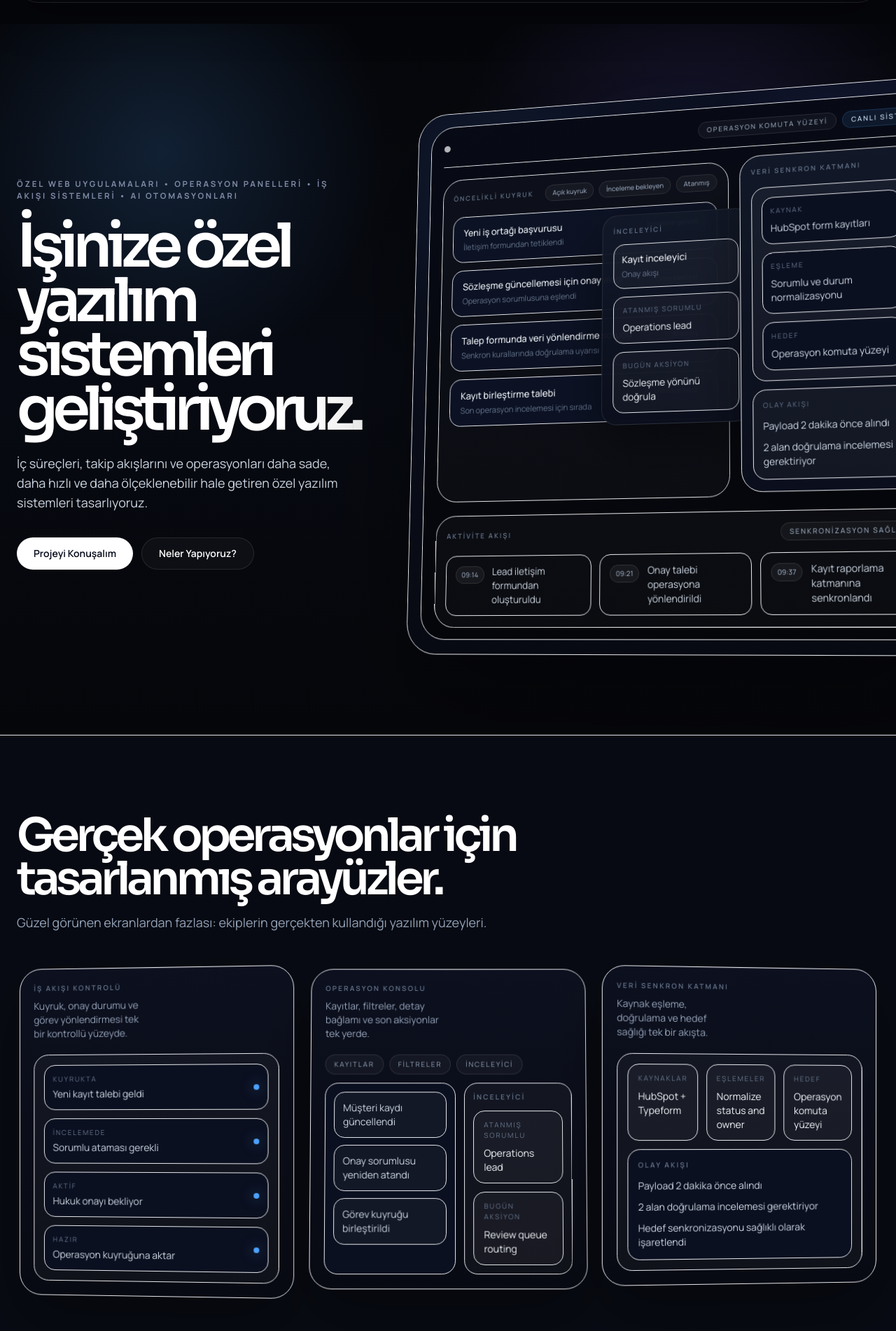
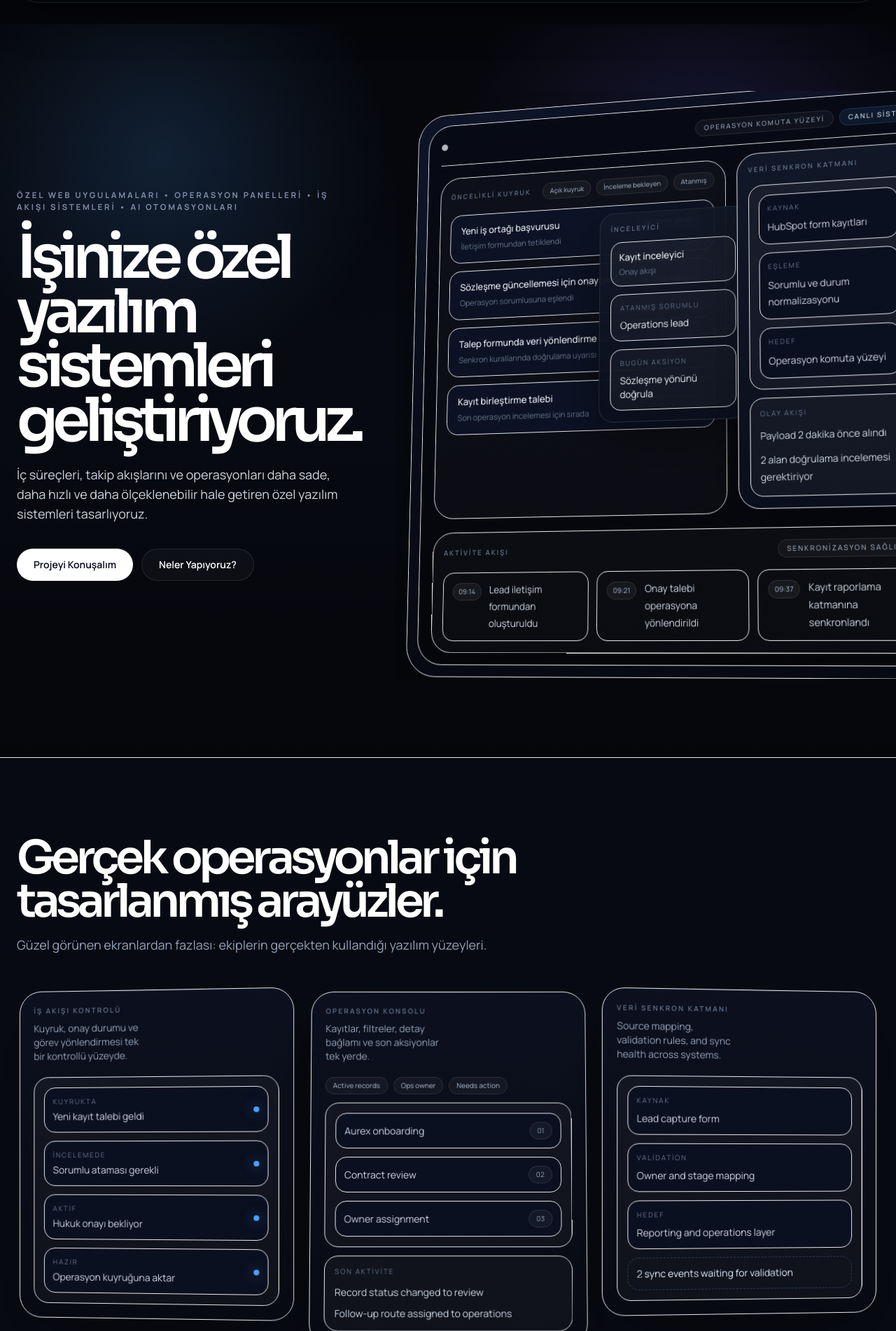
Before and after one commit to 0xroysol/axoralabs, a Next.js app: page / in a window 1280 px wide. Shown: the part 78-1980 px from the top of the page at 70% size. Built offline with nearby package versions, Linux system fonts and the light colour scheme.

Commit message:
Fix homepage hero mobile composition

```diff
--- a/src/components/sections/StudioHeroScene.tsx
+++ b/src/components/sections/StudioHeroScene.tsx
@@ -19,17 +19,17 @@ function SectionLabel({ text }: { text: string }) {
 
 function QueueRow({ title, state, detail }: { title: string; state: string; detail: string }) {
   return (
-    <div className="rounded-[1.1rem] border border-white/8 bg-[#0d1326]/90 px-4 py-3.5 shadow-[inset_0_1px_0_rgba(255,255,255,0.03)]">
+    <div className="rounded-[1rem] border border-white/8 bg-[#0d1326]/90 px-3.5 py-3 shadow-[inset_0_1px_0_rgba(255,255,255,0.03)] sm:rounded-[1.1rem] sm:px-4 sm:py-3.5">
       <div className="flex items-start justify-between gap-3">
-        <div>
+        <div className="min-w-0">
           <p className="text-sm font-medium text-slate-100">
             <LocalizedText text={title} />
           </p>
-          <p className="mt-1 text-xs text-slate-500">
+          <p className="mt-1 text-xs leading-5 text-slate-500">
             <LocalizedText text={detail} />
           </p>
         </div>
-        <span className="rounded-full border border-white/10 bg-white/[0.04] px-2.5 py-1 text-[10px] font-medium text-slate-300">
+        <span className="shrink-0 rounded-full border border-white/10 bg-white/[0.04] px-2.5 py-1 text-[10px] font-medium text-slate-300">
           <LocalizedText text={state} />
         </span>
       </div>
@@ -39,7 +39,7 @@ function QueueRow({ title, state, detail }: { title: string; state: string; deta
 
 function MetaField({ label, value }: { label: string; value: string }) {
   return (
-    <div className="rounded-[1rem] border border-white/8 bg-white/[0.03] px-3.5 py-3">
+    <div className="rounded-[0.95rem] border border-white/8 bg-white/[0.03] px-3 py-2.5 sm:rounded-[1rem] sm:px-3.5 sm:py-3">
       <p className="text-[10px] uppercase tracking-[0.18em] text-slate-500">
         <LocalizedText text={label} />
       </p>
@@ -52,11 +52,11 @@ function MetaField({ label, value }: { label: string; value: string }) {
 
 function ActivityLine({ time, text }: { time: string; text: string }) {
   return (
-    <div className="flex min-w-[220px] items-start gap-3 rounded-[1rem] border border-white/8 bg-[#0d1326]/88 px-3.5 py-3">
-      <span className="mt-0.5 rounded-full border border-white/10 bg-white/[0.05] px-2 py-1 text-[10px] font-medium text-slate-400">
+    <div className="flex w-full min-w-0 items-start gap-3 rounded-[1rem] border border-white/8 bg-[#0d1326]/88 px-3.5 py-3 sm:min-w-[220px]">
+      <span className="mt-0.5 shrink-0 rounded-full border border-white/10 bg-white/[0.05] px-2 py-1 text-[10px] font-medium text-slate-400">
         {time}
       </span>
-      <p className="text-sm text-slate-300">
+      <p className="text-sm leading-6 text-slate-300">
         <LocalizedText text={text} />
       </p>
     </div>
@@ -65,7 +65,7 @@ function ActivityLine({ time, text }: { time: string; text: string }) {
 
 function ShowcaseFrame({ title, subtitle, children, className = "" }: { title: string; subtitle: string; children: React.ReactNode; className?: string }) {
   return (
-    <div className={`relative overflow-hidden rounded-[2rem] border border-white/8 bg-[linear-gradient(180deg,rgba(12,16,31,0.96),rgba(7,9,18,0.99))] p-5 shadow-[0_35px_90px_rgba(0,0,0,0.36)] ${className}`}>
+    <div className={`relative overflow-hidden rounded-[1.7rem] border border-white/8 bg-[linear-gradient(180deg,rgba(12,16,31,0.96),rgba(7,9,18,0.99))] p-4 shadow-[0_35px_90px_rgba(0,0,0,0.36)] sm:rounded-[2rem] sm:p-5 ${className}`}>
       <div className="absolute inset-x-8 top-0 h-px bg-[linear-gradient(90deg,transparent,rgba(255,255,255,0.16),transparent)]" />
       <SectionLabel text={title} />
       <p className="mt-2 max-w-[20ch] text-sm text-slate-400">
@@ -80,47 +80,46 @@ export function StudioHeroScene() {
   const reducedMotion = useReducedMotion();
 
   return (
-    <div className="relative mx-auto w-full max-w-[820px] lg:max-w-[900px]">
-      <div className="absolute left-1/2 top-10 h-80 w-80 -translate-x-1/2 rounded-full bg-[radial-gradient(circle,rgba(77,163,255,0.2),transparent_62%)] blur-3xl" />
-      <div className="absolute right-8 top-24 h-72 w-72 rounded-full bg-[radial-gradient(circle,rgba(119,101,255,0.16),transparent_66%)] blur-3xl" />
-      <div className="absolute left-12 bottom-10 h-56 w-56 rounded-full bg-[radial-gradient(circle,rgba(255,255,255,0.08),transparent_70%)] blur-3xl" />
+    <div className="relative mx-auto w-full max-w-full overflow-hidden sm:max-w-[820px] lg:max-w-[900px]">
+      <div className="absolute left-1/2 top-8 h-52 w-52 -translate-x-1/2 rounded-full bg-[radial-gradient(circle,rgba(77,163,255,0.16),transparent_62%)] blur-3xl sm:top-10 sm:h-80 sm:w-80 sm:bg-[radial-gradient(circle,rgba(77,163,255,0.2),transparent_62%)]" />
+      <div className="absolute right-0 top-20 h-44 w-44 rounded-full bg-[radial-gradient(circle,rgba(119,101,255,0.12),transparent_66%)] blur-3xl sm:right-8 sm:top-24 sm:h-72 sm:w-72 sm:bg-[radial-gradient(circle,rgba(119,101,255,0.16),transparent_66%)]" />
+      <div className="absolute bottom-6 left-2 h-36 w-36 rounded-full bg-[radial-gradient(circle,rgba(255,255,255,0.05),transparent_70%)] blur-3xl sm:bottom-10 sm:left-12 sm:h-56 sm:w-56 sm:bg-[radial-gradient(circle,rgba(255,255,255,0.08),transparent_70%)]" />
 
       <motion.div
         animate={reducedMotion ? undefined : { y: [0, -8, 0] }}
         transition={slowFloat}
-        className="relative [perspective:2400px]"
+        className="relative [perspective:2000px] sm:[perspective:2400px]"
       >
-        <div className="relative rounded-[2.8rem] border border-white/8 bg-[linear-gradient(180deg,rgba(11,16,32,0.96),rgba(7,9,18,0.99))] p-4 shadow-[0_50px_180px_rgba(0,0,0,0.55)] md:p-5 lg:[transform:rotateX(9deg)_rotateY(-14deg)]">
-          <div className="absolute inset-0 rounded-[2.8rem] bg-[radial-gradient(circle_at_15%_15%,rgba(77,163,255,0.08),transparent_22%),radial-gradient(circle_at_80%_18%,rgba(119,101,255,0.1),transparent_24%)]" />
+        <div className="relative rounded-[2rem] border border-white/8 bg-[linear-gradient(180deg,rgba(11,16,32,0.96),rgba(7,9,18,0.99))] p-3 shadow-[0_35px_120px_rgba(0,0,0,0.45)] sm:rounded-[2.8rem] sm:p-4 sm:shadow-[0_50px_180px_rgba(0,0,0,0.55)] lg:[transform:rotateX(9deg)_rotateY(-14deg)]">
+          <div className="absolute inset-0 rounded-[2rem] bg-[radial-gradient(circle_at_15%_15%,rgba(77,163,255,0.08),transparent_22%),radial-gradient(circle_at_80%_18%,rgba(119,101,255,0.1),transparent_24%)] sm:rounded-[2.8rem]" />
 
-          <div className="relative rounded-[2.3rem] border border-white/8 bg-[linear-gradient(180deg,rgba(7,10,21,0.96),rgba(5,6,10,0.99))] p-4 md:p-5">
-            <div className="flex items-center justify-between gap-4 border-b border-white/8 pb-4">
+          <div className="relative rounded-[1.6rem] border border-white/8 bg-[linear-gradient(180deg,rgba(7,10,21,0.96),rgba(5,6,10,0.99))] p-3.5 sm:rounded-[2.3rem] sm:p-5">
+            <div className="flex flex-wrap items-center justify-between gap-3 border-b border-white/8 pb-3.5 sm:pb-4">
               <div className="flex items-center gap-2">
                 <span className="h-2.5 w-2.5 rounded-full bg-white/70" />
                 <span className="h-2.5 w-2.5 rounded-full bg-white/28" />
                 <span className="h-2.5 w-2.5 rounded-full bg-white/14" />
               </div>
-              <div className="flex items-center gap-2">
-                <span className="rounded-full border border-white/10 bg-white/[0.04] px-3 py-1 text-[10px] font-medium uppercase tracking-[0.18em] text-slate-400">
+              <div className="flex flex-wrap items-center gap-2">
+                <span className="rounded-full border border-white/10 bg-white/[0.04] px-2.5 py-1 text-[10px] font-medium uppercase tracking-[0.18em] text-slate-400 sm:px-3">
                   <LocalizedText text="Operations command surface" />
                 </span>
-                <span className="rounded-full border border-[#4da3ff]/20 bg-[#4da3ff]/10 px-3 py-1 text-[10px] font-medium uppercase tracking-[0.18em] text-[#d7e9ff]">
+                <span className="rounded-full border border-[#4da3ff]/20 bg-[#4da3ff]/10 px-2.5 py-1 text-[10px] font-medium uppercase tracking-[0.18em] text-[#d7e9ff] sm:px-3">
                   <LocalizedText text="Live system" />
                 </span>
               </div>
             </div>
 
-            <div className="mt-5 grid gap-4 lg:grid-cols-[1.25fr_0.75fr]">
-              <div className="relative rounded-[1.9rem] border border-white/8 bg-white/[0.025] p-4">
-                <div className="flex items-center justify-between gap-3">
+            <div className="mt-4 grid gap-4 sm:mt-5 lg:grid-cols-[1.25fr_0.75fr]">
+              <div className="relative rounded-[1.45rem] border border-white/8 bg-white/[0.025] p-3.5 sm:rounded-[1.9rem] sm:p-4">
+                <div className="flex flex-col gap-3 sm:flex-row sm:items-center sm:justify-between">
                   <SectionLabel text="Priority queue" />
                   <div className="flex flex-wrap gap-2">
-                    {[
-                      "Open queue",
-                      "Pending review",
-                      "Assigned"
-                    ].map((chip) => (
-                      <span key={chip} className="rounded-full border border-white/10 bg-white/[0.04] px-2.5 py-1 text-[10px] font-medium text-slate-400">
+                    {["Open queue", "Pending review", "Assigned"].map((chip, index) => (
+                      <span
+                        key={chip}
+                        className={`rounded-full border border-white/10 bg-white/[0.04] px-2.5 py-1 text-[10px] font-medium text-slate-400 ${index === 2 ? "hidden sm:inline-flex" : ""}`}
+                      >
                         <LocalizedText text={chip} />
                       </span>
                     ))}
@@ -132,6 +131,22 @@ export function StudioHeroScene() {
                   <QueueRow title="Approval chain for contract update" state="Waiting approval" detail="Mapped to operations owner" />
                   <QueueRow title="Data routing issue in intake form" state="Assigned" detail="Validation warning in sync rules" />
                   <QueueRow title="Record merge request" state="Review ready" detail="Queued for final operations review" />
+                </div>
+
+                <div className="mt-4 grid gap-3 rounded-[1.15rem] border border-white/8 bg-[#0f1529]/80 p-3.5 xl:hidden">
+                  <div>
+                    <SectionLabel text="Inspector" />
+                    <p className="mt-2 text-sm font-medium text-slate-100">
+                      <LocalizedText text="Record inspector" />
+                    </p>
+                    <p className="mt-1 text-xs text-slate-500">
+                      <LocalizedText text="Approval path" />
+                    </p>
+                  </div>
+                  <div className="grid gap-3 sm:grid-cols-2">
+                    <MetaField label="Assigned owner" value="Operations lead" />
+                    <MetaField label="Due today" value="Validate contract route" />
+                  </div>
                 </div>
 
                 <motion.div
@@ -158,32 +173,32 @@ export function StudioHeroScene() {
               <motion.div
                 animate={reducedMotion ? undefined : { y: [0, -6, 0] }}
                 transition={{ ...slowFloat, duration: 13, delay: 0.8 }}
-                className="rounded-[1.9rem] border border-white/8 bg-[linear-gradient(180deg,rgba(17,24,39,0.94),rgba(10,14,28,0.99))] p-4 shadow-[0_26px_90px_rgba(0,0,0,0.34)] lg:translate-y-6"
+                className="rounded-[1.45rem] border border-white/8 bg-[linear-gradient(180deg,rgba(17,24,39,0.94),rgba(10,14,28,0.99))] p-3.5 shadow-[0_22px_70px_rgba(0,0,0,0.28)] sm:rounded-[1.9rem] sm:p-4 sm:shadow-[0_26px_90px_rgba(0,0,0,0.34)] lg:translate-y-6"
               >
                 <SectionLabel text="Data sync layer" />
-                <div className="mt-4 rounded-[1.25rem] border border-white/8 bg-white/[0.03] p-3.5">
+                <div className="mt-4 rounded-[1.1rem] border border-white/8 bg-white/[0.03] p-3 sm:rounded-[1.25rem] sm:p-3.5">
                   <div className="grid gap-3">
                     {[
                       ["Source", "HubSpot form records"],
                       ["Mapping", "Owner and status normalization"],
                       ["Destination", "Operations command surface"]
                     ].map(([label, value]) => (
-                      <div key={label} className="rounded-[1rem] border border-white/8 bg-[#0b1020] px-3 py-3">
+                      <div key={label} className="rounded-[0.95rem] border border-white/8 bg-[#0b1020] px-3 py-3 sm:rounded-[1rem]">
                         <p className="text-[10px] uppercase tracking-[0.18em] text-slate-500">
                           <LocalizedText text={label} />
                         </p>
-                        <p className="mt-2 text-sm text-slate-300">
+                        <p className="mt-2 text-sm leading-6 text-slate-300">
                           <LocalizedText text={value} />
                         </p>
                       </div>
                     ))}
                   </div>
                 </div>
-                <div className="mt-3 rounded-[1.2rem] border border-white/8 bg-white/[0.03] p-3.5">
+                <div className="mt-3 rounded-[1.1rem] border border-white/8 bg-white/[0.03] p-3 sm:rounded-[1.2rem] sm:p-3.5">
                   <p className="text-[10px] uppercase tracking-[0.18em] text-slate-500">
                     <LocalizedText text="Event stream" />
                   </p>
-                  <div className="mt-3 space-y-2.5 text-sm text-slate-300">
+                  <div className="mt-3 space-y-2.5 text-sm leading-6 text-slate-300">
                     <p><LocalizedText text="Payload received 2 minutes ago" /></p>
                     <p><LocalizedText text="2 fields require validation review" /></p>
                   </div>
@@ -194,7 +209,7 @@ export function StudioHeroScene() {
             <motion.div
               animate={reducedMotion ? undefined : { y: [0, 4, 0] }}
               transition={{ ...slowFloat, duration: 12.5, delay: 0.3 }}
-              className="mt-4 rounded-[1.9rem] border border-white/8 bg-white/[0.025] p-4"
+              className="mt-4 rounded-[1.45rem] border border-white/8 bg-white/[0.025] p-3.5 sm:rounded-[1.9rem] sm:p-4"
             >
               <div className="flex items-center justify-between gap-3">
                 <SectionLabel text="Activity stream" />
@@ -202,7 +217,7 @@ export function StudioHeroScene() {
                   <LocalizedText text="Sync health" />
                 </span>
               </div>
-              <div className="mt-4 flex gap-3 overflow-hidden">
+              <div className="mt-4 flex flex-col gap-3 sm:flex-row sm:overflow-hidden">
                 <ActivityLine time="09:14" text="Lead created from contact form" />
                 <ActivityLine time="09:21" text="Approval request routed to operations" />
                 <ActivityLine time="09:37" text="Record synced into reporting layer" />
@@ -216,7 +231,6 @@ export function StudioHeroScene() {
 }
 
 export function StudioShowcaseModules() {
-
   return (
     <div className="grid gap-6 xl:grid-cols-3">
       <motion.article
@@ -258,36 +272,31 @@ export function StudioShowcaseModules() {
         <ShowcaseFrame title="Operations Console" subtitle="Records, filters, detail context, and recent actions in one place." className="xl:translate-y-8 xl:[transform:rotateX(4deg)]">
           <div className="grid gap-3">
             <div className="flex flex-wrap gap-2">
-              {[
-                "Records",
-                "Filters",
-                "Inspector"
-              ].map((chip) => (
-                <span key={chip} className="rounded-full border border-white/10 bg-white/[0.04] px-3 py-1.5 text-[10px] uppercase tracking-[0.18em] text-slate-400">
+              {["Active records", "Ops owner", "Needs action"].map((chip) => (
+                <span key={chip} className="rounded-full border border-white/10 bg-white/[0.04] px-2.5 py-1 text-[10px] font-medium text-slate-400">
                   <LocalizedText text={chip} />
                 </span>
               ))}
             </div>
-            <div className="grid gap-3 md:grid-cols-[1fr_0.82fr]">
-              <div className="rounded-[1.2rem] border border-white/8 bg-[#0b1020] p-3">
-                <div className="space-y-2.5">
-                  {[
-                    "Customer record updated",
-                    "Approval owner reassigned",
-                    "Task queue merged"
-                  ].map((row) => (
-                    <div key={row} className="rounded-[0.95rem] border border-white/8 bg-white/[0.03] px-3 py-3 text-sm text-slate-300">
-                      <LocalizedText text={row} />
-                    </div>
-                  ))}
-                </div>
+            <div className="rounded-[1.25rem] border border-white/8 bg-white/[0.03] p-3.5">
+              <div className="grid gap-3">
+                {["Aurex onboarding", "Contract review", "Owner assignment"].map((record, index) => (
+                  <div key={record} className="flex items-center justify-between gap-3 rounded-[1rem] border border-white/8 bg-[#0b1020] px-3 py-3">
+                    <p className="text-sm text-slate-300">
+                      <LocalizedText text={record} />
+                    </p>
+                    <span className="rounded-full border border-white/10 bg-white/[0.04] px-2.5 py-1 text-[10px] text-slate-400">0{index + 1}</span>
+                  </div>
+                ))}
               </div>
-              <div className="rounded-[1.2rem] border border-white/8 bg-white/[0.03] p-3">
-                <SectionLabel text="Inspector" />
-                <div className="mt-3 space-y-3">
-                  <MetaField label="Assigned owner" value="Operations lead" />
-                  <MetaField label="Due today" value="Review queue routing" />
-                </div>
+            </div>
+            <div className="rounded-[1.25rem] border border-white/8 bg-white/[0.03] p-3.5">
+              <p className="text-[10px] uppercase tracking-[0.18em] text-slate-500">
+                <LocalizedText text="Recent activity" />
+              </p>
+              <div className="mt-3 space-y-2.5 text-sm text-slate-300">
+                <p><LocalizedText text="Record status changed to review" /></p>
+                <p><LocalizedText text="Follow-up route assigned to operations" /></p>
               </div>
             </div>
           </div>
@@ -299,20 +308,26 @@ export function StudioShowcaseModules() {
         transition={{ duration: 0.3, ease: [0.22, 1, 0.36, 1] }}
         className="[perspective:1800px]"
       >
-        <ShowcaseFrame title="Data Sync Layer" subtitle="Source mapping, validation, and destination health in a single flow." className="xl:[transform:rotateY(7deg)]">
-          <div className="rounded-[1.35rem] border border-white/8 bg-white/[0.03] p-3.5">
-            <div className="grid gap-3 sm:grid-cols-3">
-              <MetaField label="Sources" value="HubSpot + Typeform" />
-              <MetaField label="Mappings" value="Normalize status and owner" />
-              <MetaField label="Destination" value="Operations command surface" />
+        <ShowcaseFrame title="Data Sync Layer" subtitle="Source mapping, validation rules, and sync health across systems." className="xl:[transform:rotateY(7deg)]">
+          <div className="rounded-[1.25rem] border border-white/8 bg-white/[0.03] p-3.5">
+            <div className="grid gap-3">
+              {[
+                ["Source", "Lead capture form"],
+                ["Validation", "Owner and stage mapping"],
+                ["Destination", "Reporting and operations layer"]
+              ].map(([label, value]) => (
+                <div key={label} className="rounded-[1rem] border border-white/8 bg-[#0b1020] px-3 py-3">
+                  <p className="text-[10px] uppercase tracking-[0.18em] text-slate-500">
+                    <LocalizedText text={label} />
+                  </p>
+                  <p className="mt-2 text-sm text-slate-300">
+                    <LocalizedText text={value} />
+                  </p>
+                </div>
+              ))}
             </div>
-            <div className="mt-3 rounded-[1.1rem] border border-white/8 bg-[#0b1020] p-3.5">
-              <SectionLabel text="Event stream" />
-              <div className="mt-3 space-y-2.5 text-sm text-slate-300">
-                <p><LocalizedText text="Payload received 2 minutes ago" /></p>
-                <p><LocalizedText text="2 fields require validation review" /></p>
-                <p><LocalizedText text="Destination sync marked healthy" /></p>
-              </div>
+            <div className="mt-3 rounded-[1rem] border border-dashed border-[#4da3ff]/30 bg-[#4da3ff]/6 px-3 py-3 text-sm text-[#dcecff]">
+              <LocalizedText text="2 sync events waiting for validation" />
             </div>
           </div>
         </ShowcaseFrame>
```
